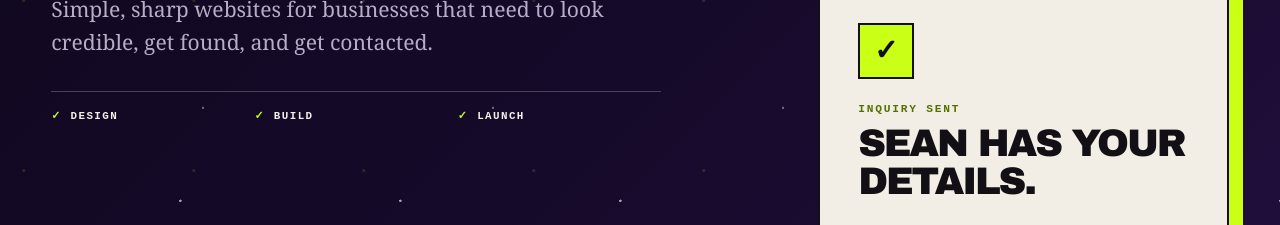
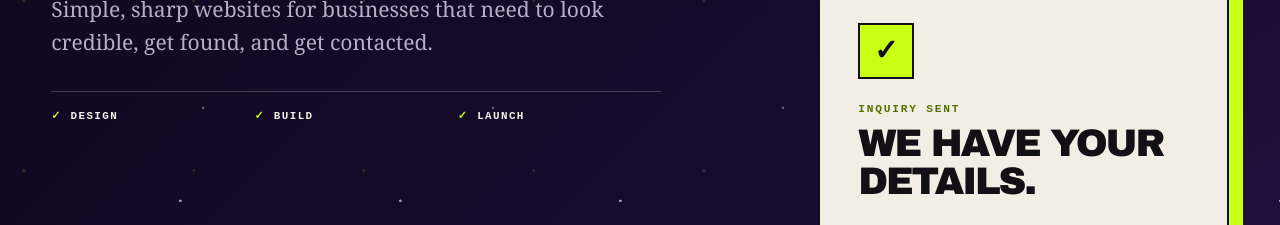
Before and after one commit to smackinnsean-ai/sloane0802-pages, a plain HTML site: page index.html in a window 1280 px wide. Shown: the part 710-935 px from the top of the page. Drawn offline with Linux system fonts and the light colour scheme.

Commit message:
Use team voice in inquiry confirmation

```diff
--- a/index.html
+++ b/index.html
@@ -122,7 +122,7 @@
           <div class="minimal-success" id="inquiry-success" role="status" hidden>
             <span class="minimal-success-mark" aria-hidden="true">✓</span>
             <p class="minimal-form-label">Inquiry sent</p>
-            <h2>Sean has your details.</h2>
+            <h2>We have your details.</h2>
             <p>
               Thanks for reaching out. Your project details were delivered to
               sean@mackinnonbrothers.com.
```
